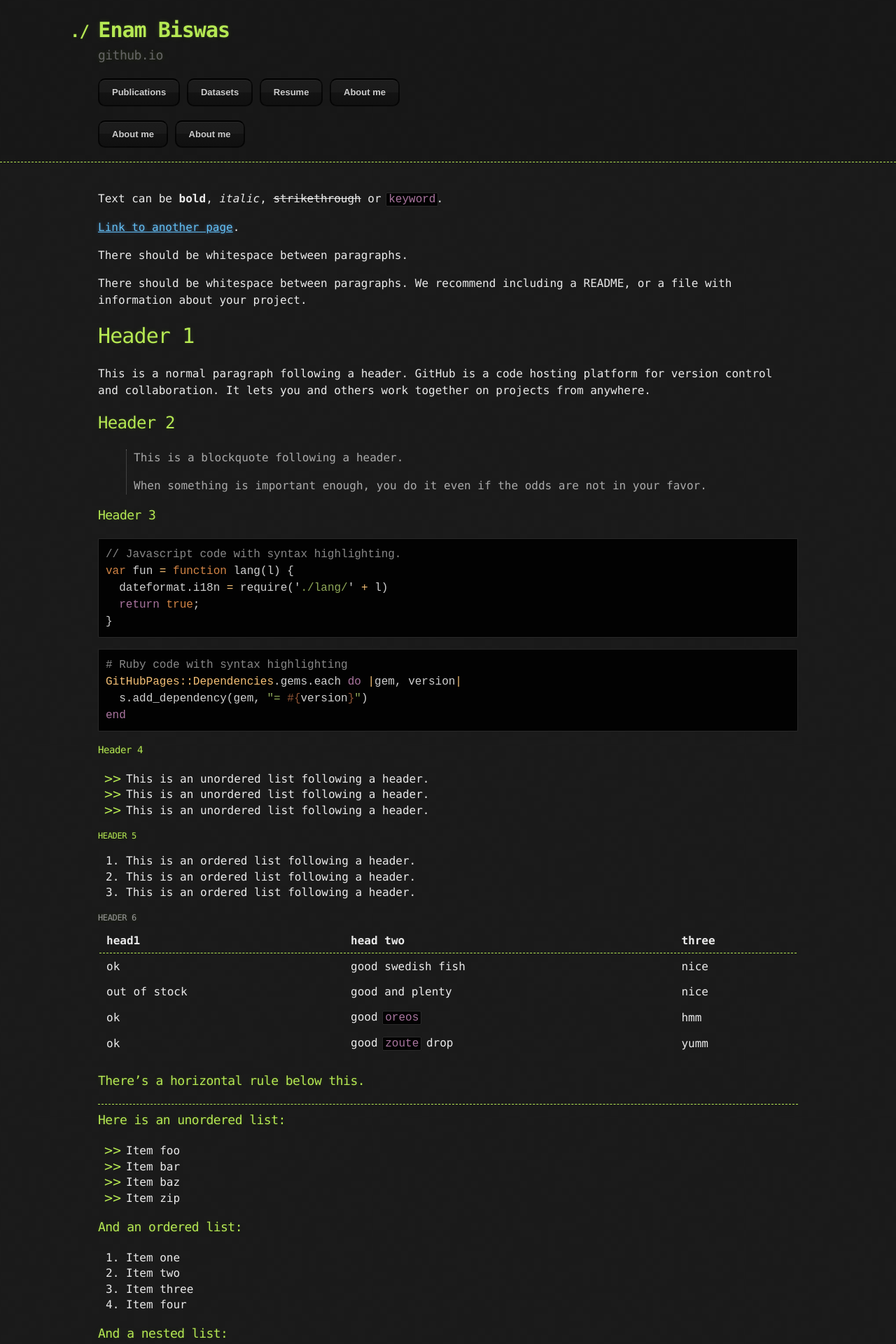
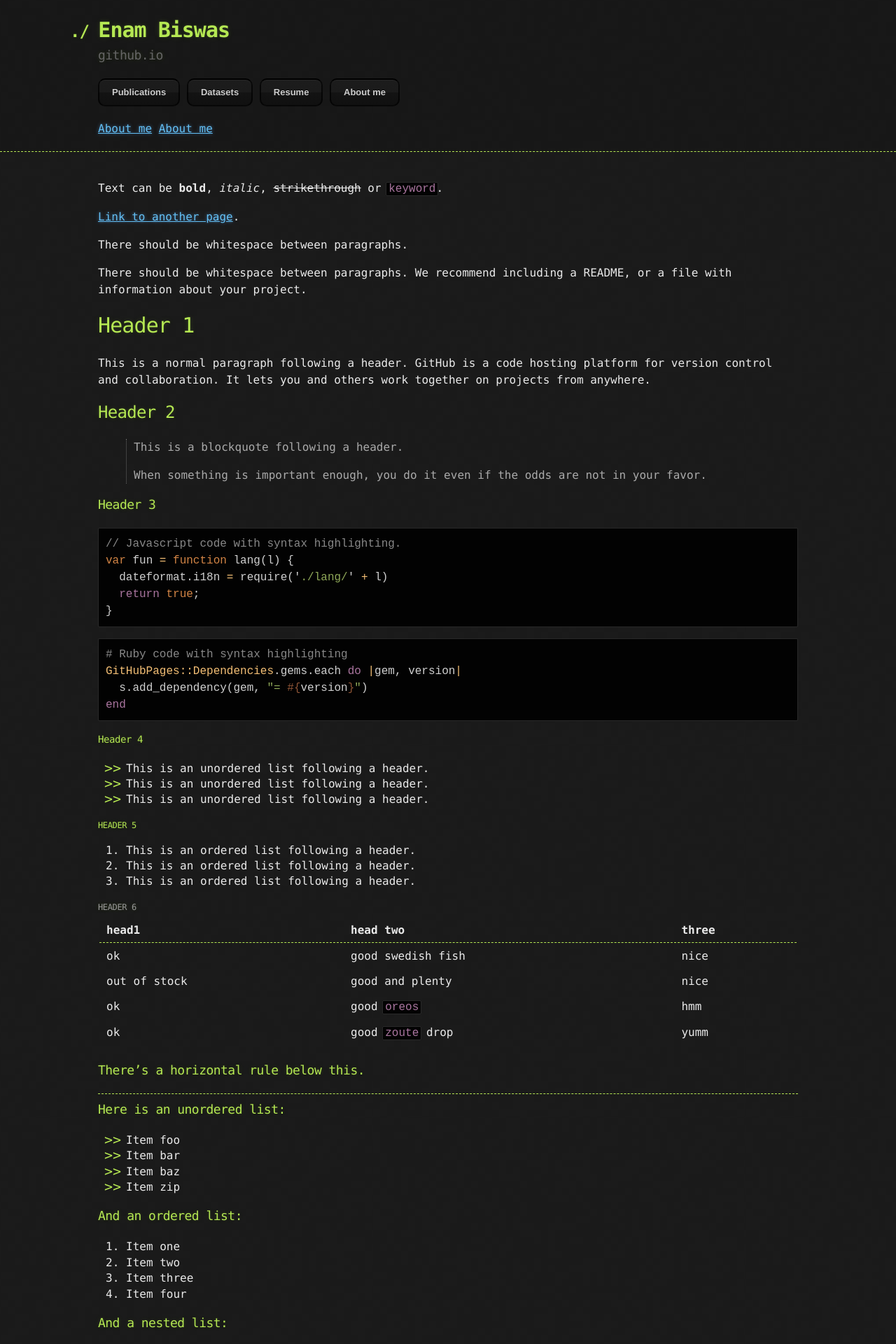
Before and after one commit to e-biswas/e-biswas.github.io, a Jekyll site: the page built from index.md, in a window 1280 px wide. Shown: the top 1920 px of the page at 70% size. Built offline with Jekyll 4.4.1, drawn with Linux system fonts in a browser that asks for light colours.

Commit message:
button change 1

```diff
--- a/_layouts/default.html
+++ b/_layouts/default.html
@@ -29,8 +29,8 @@
 
 
       <nav class="container">
-        <a href="{{ site.github.repository_url }}/about" class="btn"><span></span>About me</a>
-        <a href="{{ site.github.repository_url }}/about" class="btn"><span></span>About me</a>
+        <a href="{{ site.github.repository_url }}/about"><span></span>About me</a>
+        <a href="{{ site.github.repository_url }}/about"><span></span>About me</a>
 
       </nav>
     </header>
```
